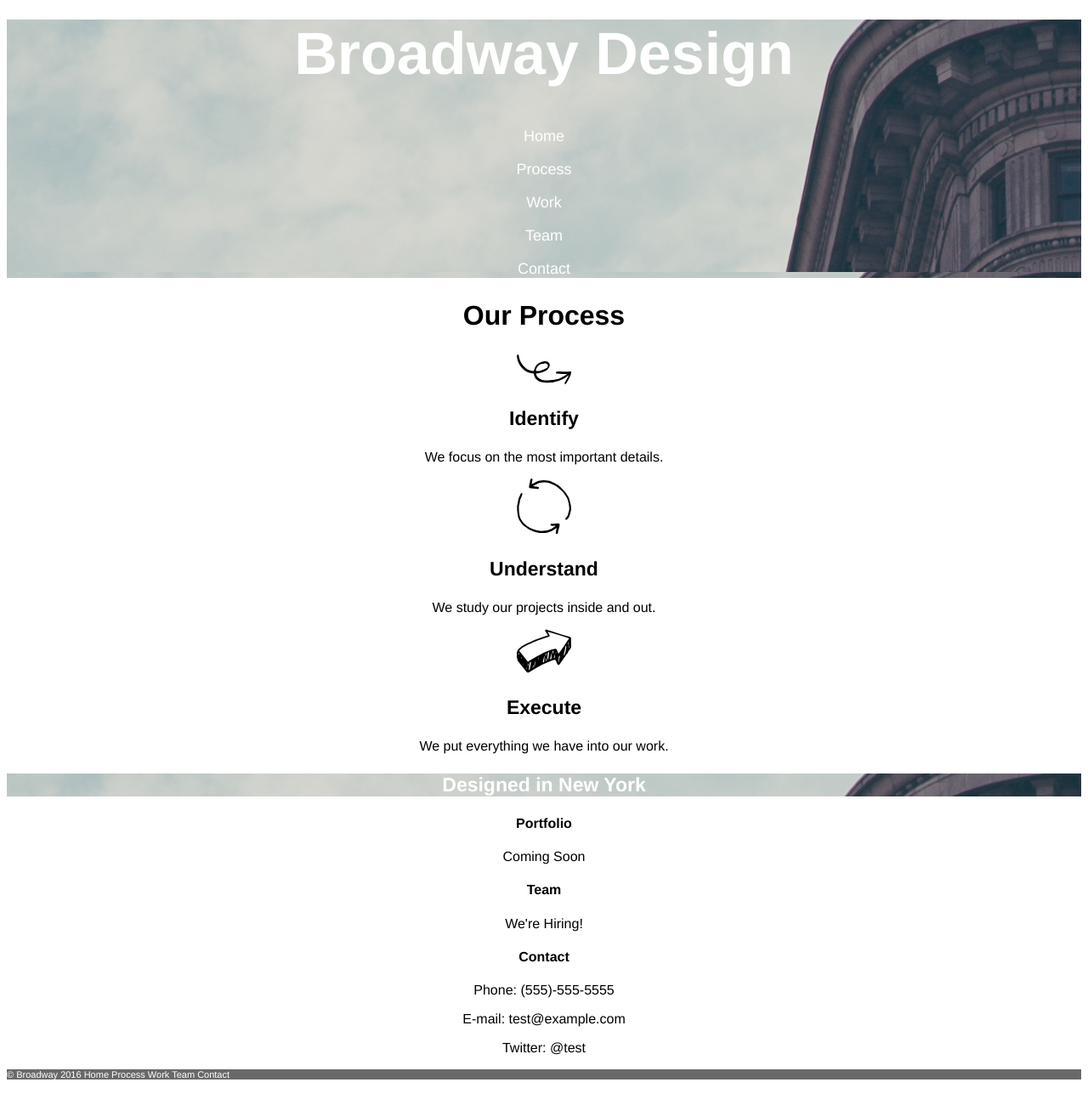
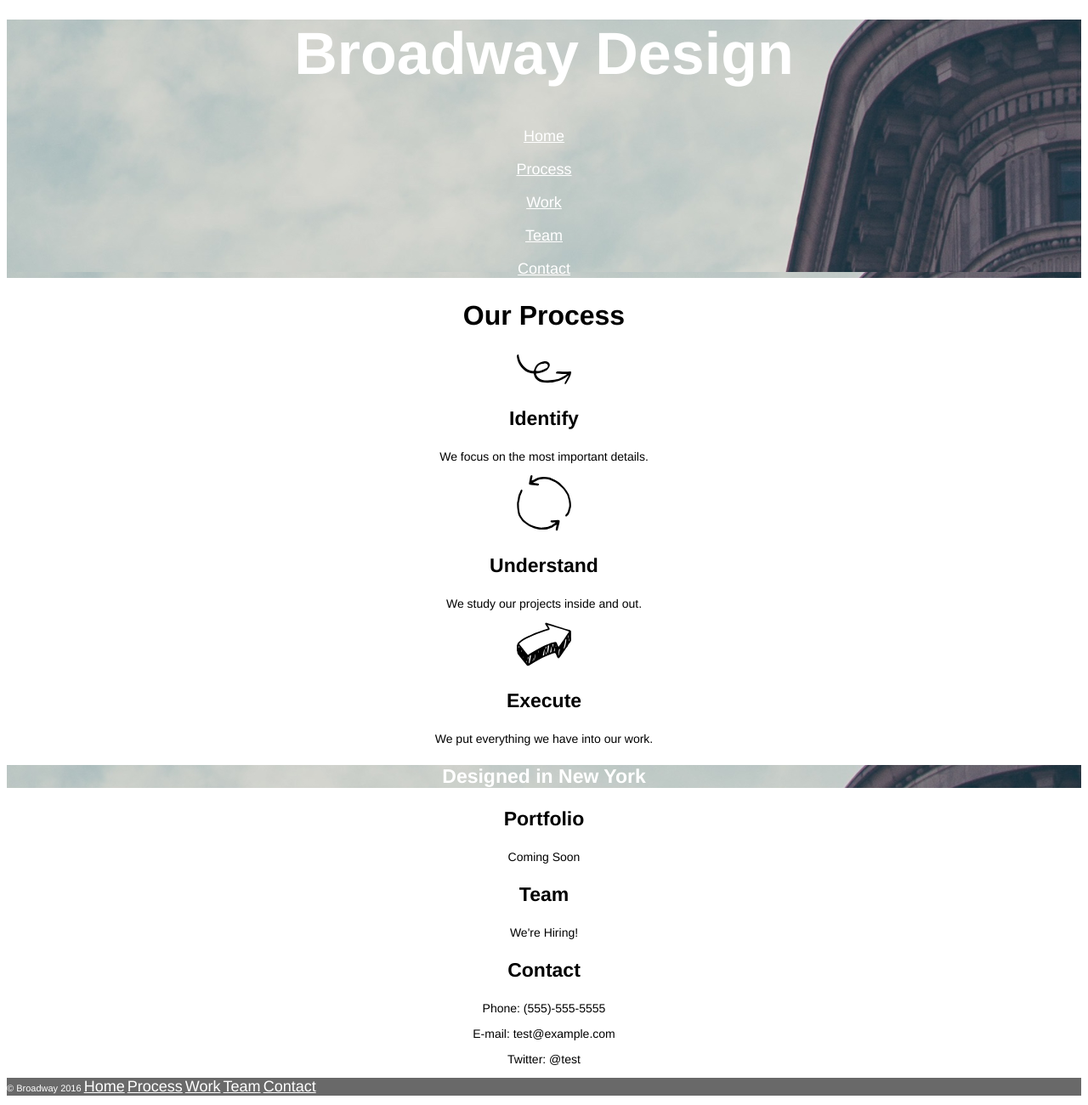
Before and after one commit to vicoann/Git_practise, a plain HTML site: page Broadway/index.html in a window 1280 px wide. Shown: the part 24-1324 px from the top of the page at 85% size. Drawn offline with Linux system fonts and the light colour scheme.

Commit message:
final version

```diff
--- a/Broadway/index.html
+++ b/Broadway/index.html
@@ -6,18 +6,20 @@
   <link href="resources/css/style.css" type="text/css" rel="stylesheet"/>
 </head>
 <body>
-  <div class="building">
+
+  <header class="building">
   <h1>Broadway Design</h1>
   <nav>
-  <p>Home</p>
-  <p>Process</p>
-  <p>Work</p>
-  <p>Team</p>
-  <p>Contact</p>
+  <p><a href="#home">Home</a></p>
+  <p><a href="#process">Process</a></p>
+  <p><a href="#work">Work</a></p>
+  <p><a href="#team">Team</a></p>
+  <p><a href="#contact">Contact</a></p>
   <nav>
-  </div>
-  <div>
-    <h2>Our Process</h2>
+  </header>
+
+  <div class="process_in_ny">
+    <h2 id="process">Our Process</h2>
     <img src="./resources/images/identify.svg">
     <h3>Identify</h3>
     <p>We focus on the most important details.</p>
@@ -29,19 +31,26 @@
     <p>We put everything we have into our work.</p>
   </div>
 
-  <div>
+  <div class="process_in_ny">
     <h3 class="building">Designed in New York</h3>
-    <h4>Portfolio</h4>
+    <h3>Portfolio</h3>
     <p>Coming Soon</p>
-    <h4>Team</h4>
+    <h3 id="team">Team</h3>
     <p>We're Hiring!</p>
-    <h4>Contact</h4>
+    <h3 id="contact">Contact</h3>
     <p>Phone: (555)-555-5555</p>
     <p>E-mail: test@example.com</p>
     <p>Twitter: @test</p>
   </div>
+
   <footer>
-  <p> © Broadway 2016 Home Process Work Team Contact </p>
+  <p> © Broadway 2016
+    <a href="#home">Home</a>
+    <a href="#process">Process</a>
+    <a href="#work">Work</a>
+    <a href="#team">Team</a>
+    <a href="#contact">Contact</a>
+  </p>
   </footer>
 </body>
 </html>
--- a/Broadway/resources/css/style.css
+++ b/Broadway/resources/css/style.css
@@ -20,6 +20,7 @@ h1 {
 
 nav {
   font-size: 18px;
+  color: white;
 }
 
 h2 {
@@ -33,3 +34,14 @@ footer {
   background-color: dimgray;
   text-align: left;
 }
+
+
+
+.process_in_ny p {
+  font-size: 14px;
+}
+
+a {
+  color: white;
+  font-size: 18px;
+}
```
